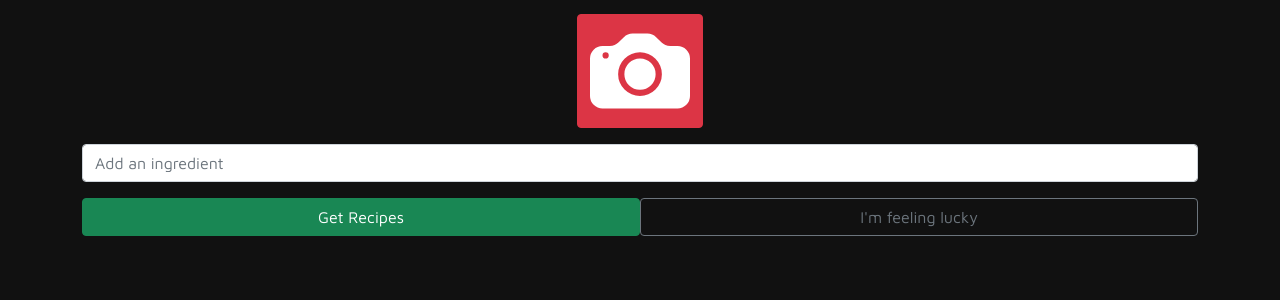
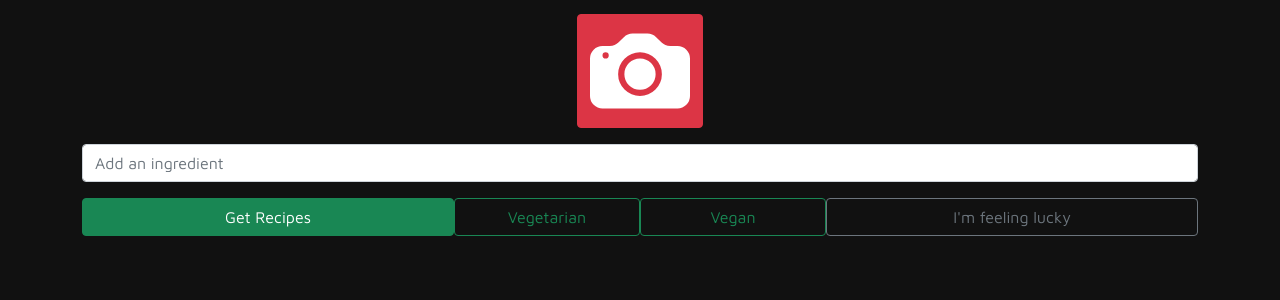
Before and after one commit to spoolean/ReciPeep, an ASP.NET Core app: page / in a window 1280 px wide. Shown: the part 135-435 px from the top of the page. Run offline with ASP.NET Core 8, Linux system fonts and the light colour scheme.

Commit message:
Changes?

```diff
--- a/ReciPeep/ReciPeep/Views/Home/Index.cshtml
+++ b/ReciPeep/ReciPeep/Views/Home/Index.cshtml
@@ -40,12 +40,22 @@
         @* Bottom buttons to move to recipe cards with recipes or using feeling lucky *@
         <div class="container">
             <div class="row">
-                <div class="col-6">
+                <div class="col-lg-4">
                     <div class="row">
                         <button class="btn btn-success" v-on:click="pushIngredients">Get Recipes</button>
                     </div>
                 </div>
-                <div class="col-6">
+                <div class="col-lg-2">
+                    <div class="row">
+                        <button type="button" class="btn btn-outline-success" v-on:click="vegetarian = !vegetarian" data-bs-toggle="button" autocomplete="off">Vegetarian</button>
+                    </div>
+                </div>
+                <div class="col-lg-2">
+                    <div class="row">
+                        <button type="button" class="btn btn-outline-success" v-on:click="vegan = !vegan" data-bs-toggle="button" autocomplete="off">Vegan</button>
+                    </div>
+                </div>
+                <div class="col-lg-4">
                     <div class="row">
                         <button class="btn btn-outline-secondary" v-on:click="imFeelingLucky">I'm feeling lucky</button>
                     </div>
@@ -86,11 +96,7 @@
     <div class="container" v-if="submitted" v-cloak>
 
         <div class="d-flex flex-row-reverse pt-3 mb-3 sticky">
-            <button class="btn btn-secondary ml-1" v-on:click="changeIngredients">Change Ingredients</button>
-            <div class="btn-group">
-                <button type="button" class="btn btn-outline-success" v-on:click="setVegetarian" data-bs-toggle="button" autocomplete="off">Vegetarian</button>
-                <button type="button" class="btn btn-outline-success" v-on:click="setVegan" data-bs-toggle="button" autocomplete="off">Vegan</button>
-            </div>
+            <button class="btn btn-secondary ml-1" v-on:click="submitted = false">Change Ingredients</button>
         </div>
 
         <div class="row g-3">
--- a/ReciPeep/ReciPeep/wwwroot/js/site.js
+++ b/ReciPeep/ReciPeep/wwwroot/js/site.js
@@ -30,22 +30,7 @@ let vm = new Vue({
         },
 
         isNotNullOrWhitespace(input) {
-            if (input !== 'undefined' || input != null || input.length > 0) { return true; }
-            else { return false; }
-        },
-
-        changeIngredients() {
-            this.submitted = false;
-        },
-
-        setVegetarian() {
-            let temp = !this.vegetarian
-            this.vegetarian = temp;
-        },
-
-        setVegan() {
-            let temp = !this.vegan
-            this.vegan = temp;
+            return (input !== 'undefined' || input != null || input.length > 0) ? true : false;
         },
 
         imFeelingLucky() {
```
